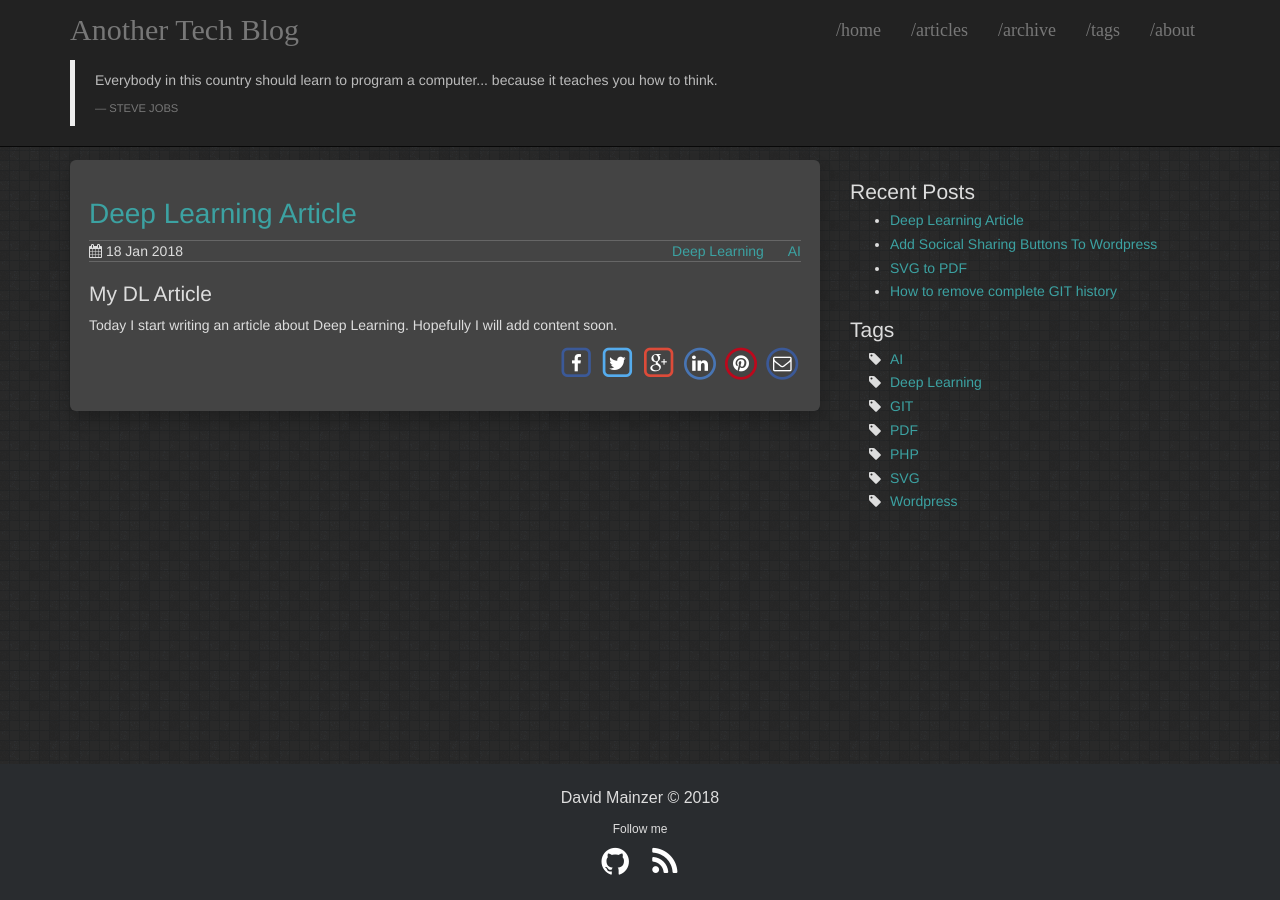
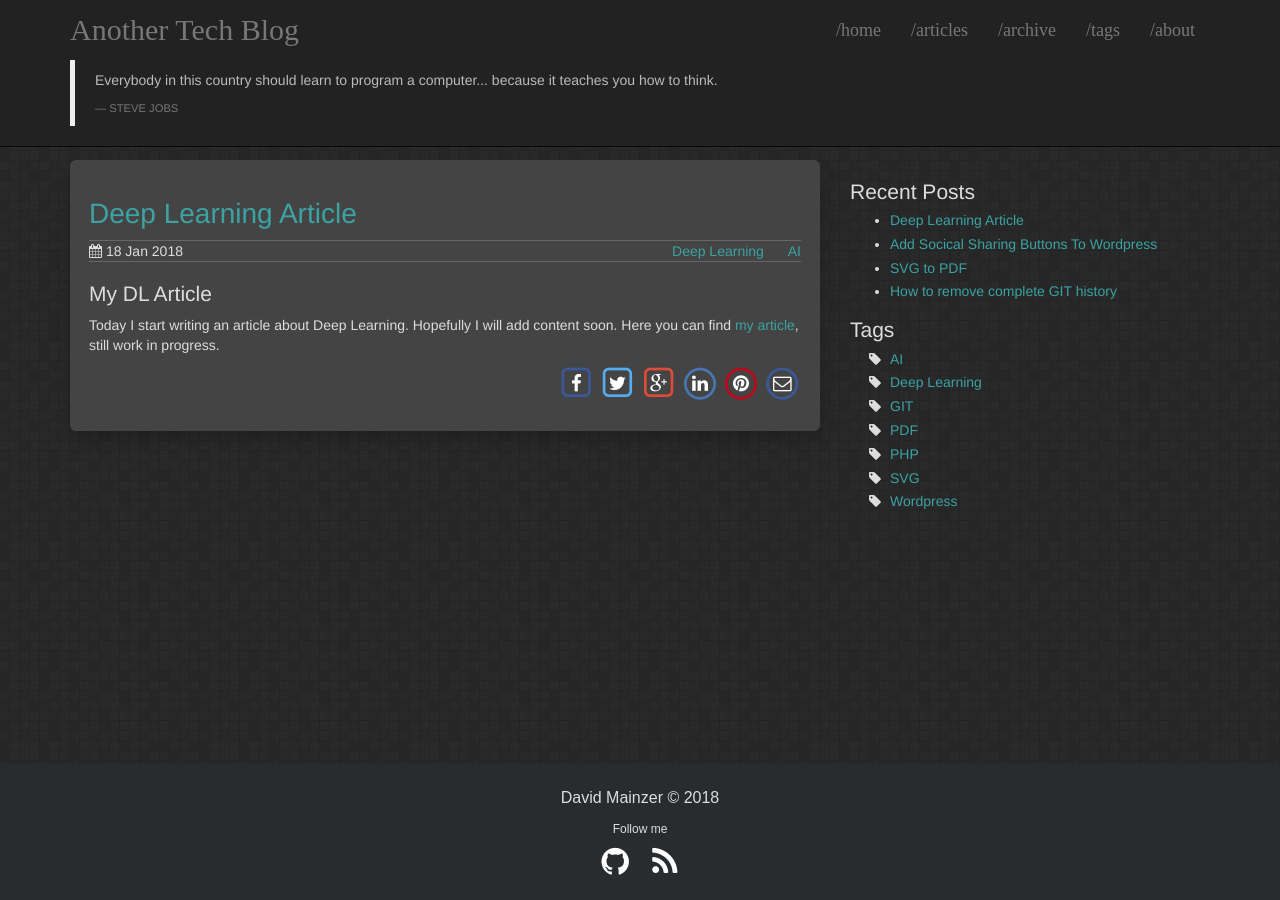
Before and after one commit to davidmainzer/davidmainzer.github.io, a Jekyll site: the page built from _posts/2018-01-18-Deep-Learning-Article.md, in a window 1280 px wide and 900 px high. Built offline with Jekyll 4.4.1, drawn with Linux system fonts in a browser that asks for light colours; nearby versions of some CDN libraries.

Commit message:
Update 2018-01-18-Deep-Learning-Article.md

```diff
--- a/_posts/2018-01-18-Deep-Learning-Article.md
+++ b/_posts/2018-01-18-Deep-Learning-Article.md
@@ -12,4 +12,4 @@ description: I will share Links and information about this topic.
 
 ## My DL Article
 
-Today I start writing an article about Deep Learning. Hopefully I will add content soon.
+Today I start writing an article about Deep Learning. Hopefully I will add content soon. Here you can find [my article]("articles/Deep_Learning"), still work in progress.
```
